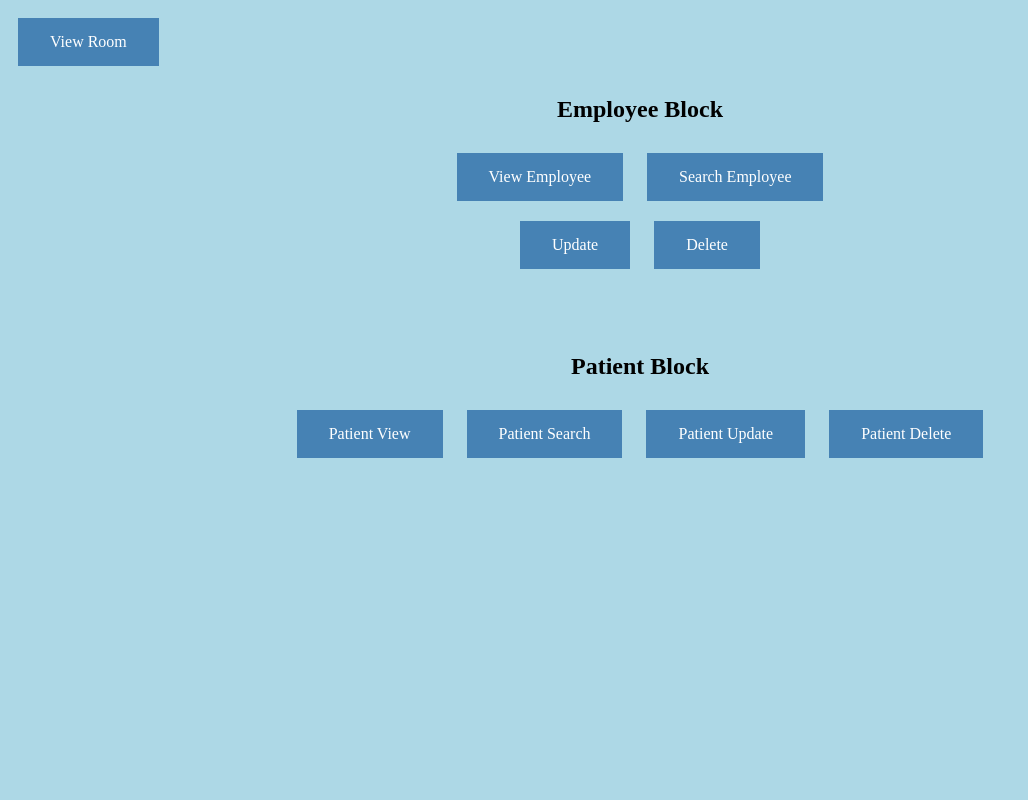
After one commit to zannatul225/Hospital_Management, a PHP site: page /ne.php in a window 1280 px wide. The commit adds this page. Shown: the whole page, without its empty margins (0-1028 px from the left). Run offline with PHP 8.4, Linux system fonts and the light colour scheme.

Commit message:
admin_home

```diff
--- a/admin/admin_home.php
+++ b/admin/admin_home.php
@@ -23,6 +23,7 @@ $check = mysqli_num_rows($res);
     <link rel="stylesheet" href="admin_insert.css" type="text/css">
   </head>
   <body>
+    <center><h1>Care and Cure Hospital</h1></center>
 
     <?php
 
--- /dev/null
+++ b/ne.php
@@ -0,0 +1,74 @@
+<html>
+    <head>
+
+        <meta http-equiv="Content-Type" content="text/html; charset=UTF-8">
+        <title>Admin Home</title>
+
+
+    </head>
+
+
+
+          <a  href="room_details.php" class="b">View Room</a>
+
+
+
+   <style>
+
+.b{
+  background-color:steelblue;
+  border: none;
+  color: white;
+  padding: 15px 32px;
+  text-align: center;
+  text-decoration: none;
+  display: inline-block;
+  font-size: 16px;
+  margin: 10px 10px;
+  cursor: pointer;
+}
+  body {
+  background-color:lightblue;
+}
+
+.button {
+
+  background-color:steelblue;
+  border: none;
+  color: white;
+  padding: 15px 32px;
+  text-align: center;
+  text-decoration: none;
+  display: inline-block;
+  font-size: 16px;
+  margin: 10px 10px;
+  cursor: pointer;
+}
+
+
+
+</style>
+<center>
+<h2>Employee Block</h2>
+<center>
+ <center >
+<a href="#" class="button">View Employee</a>
+<a href="#" class="button">Search Employee</a><br>
+<a href="#" class="button">Update</a>
+<a href="#" class="button">Delete</a>
+</center>
+        </div>
+<br><br><br>
+<h2>Patient Block</h2>
+<center>
+<a href="#" class="button">Patient View</a>
+<a href="#" class="button">Patient Search </a>
+<a href="#" class="button">Patient Update</a>
+<a href="#" class="button">Patient Delete</a>
+</center>
+
+
+
+
+    </body>
+</html>
--- a/searchdoctor.php
+++ b/searchdoctor.php
@@ -14,7 +14,7 @@ function showUser(str) {
         document.getElementById("txtHint").innerHTML = this.responseText;
       }
     };
-    xmlhttp.open("GET","DoctorDetails.php?q="+str,true);
+    xmlhttp.open("GET","doctor/DoctorDetails.php?q="+str,true);
     xmlhttp.send();
   }
 }
```
